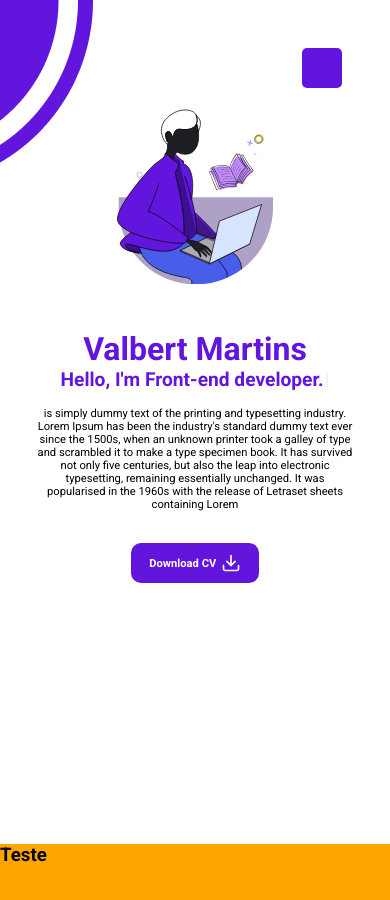
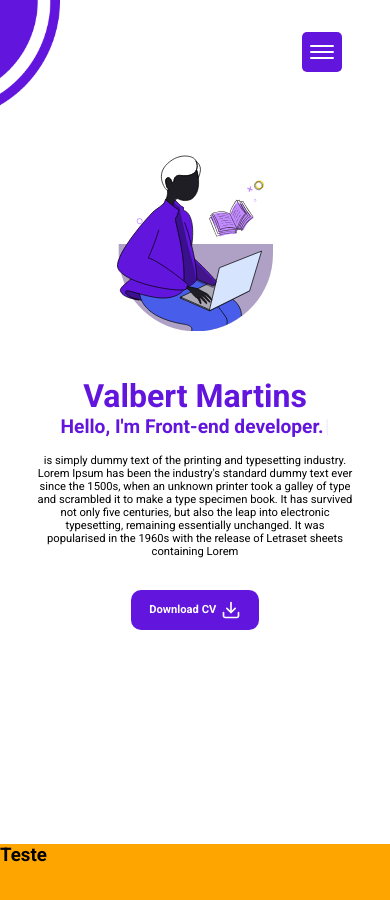
Before and after one commit to ValbertMartins/personal_portfolio, a React (Vite) app: page / in a window 390 px wide. Shown: the top 900 px of the page. Built offline with nearby package versions, Linux system fonts and the light colour scheme.

Commit message:
fixed problem viewport heigth

```diff
--- a/src/App.tsx
+++ b/src/App.tsx
@@ -1,6 +1,7 @@
 import { ThemeProvider } from "styled-components"
 import About from "./components/about"
 import Home from "./components/home"
+import Navbar from "./components/navbar"
 import Stacks from "./components/stacks"
 import { Container } from "./styles/app"
 import { GlobalStyles } from "./styles/global"
@@ -11,6 +12,7 @@ function App() {
     <ThemeProvider theme={Light}>
       <Container>
         <GlobalStyles />
+        <Navbar />
         <Home />
         <Stacks />
         <About />
--- a/src/components/buttonHamburguer/index.tsx
+++ b/src/components/buttonHamburguer/index.tsx
@@ -1,11 +1,34 @@
+import { motion } from "framer-motion"
 import { ReactNode, useState } from "react"
 import { ButtonMobileContainer, ContainerOptions } from "./styles"
 
+const list = {
+  visible: {
+    opacity: 1,
+    transition: {
+      when: "beforeChildren",
+      staggerChildren: 0.3,
+    },
+  },
+  hidden: {
+    opacity: 0,
+    transition: {
+      when: "afterChildren",
+    },
+  },
+}
 export const ButtonHamburguer = ({ children }: { children: ReactNode }) => {
   const [showContent, setShowContent] = useState(false)
   return (
     <ButtonMobileContainer onClick={() => setShowContent(!showContent)}>
-      {showContent && <ContainerOptions>{children}</ContainerOptions>}
+      {showContent && (
+        <motion.div
+          animate={{ x: -290, y: 50 }}
+          transition={{ delay: 0 }}
+        >
+          <ContainerOptions>{children}</ContainerOptions>
+        </motion.div>
+      )}
     </ButtonMobileContainer>
   )
 }
--- a/src/components/buttonHamburguer/styles.ts
+++ b/src/components/buttonHamburguer/styles.ts
@@ -4,7 +4,7 @@ import { ThemeProps } from "../../Interface/IThemeProps"
 export const ButtonMobileContainer = styled.button`
   height: 2.5rem;
   width: 2.5rem;
-  outline: none;
+  outline: 2px solid transparent;
   border: none;
   border-radius: 5px;
   cursor: pointer;
@@ -12,15 +12,31 @@ export const ButtonMobileContainer = styled.button`
   margin: 0 2rem;
   position: relative;
   user-select: none;
+  display: flex;
+  justify-content: center;
+  align-items: center;
+  transition: 300ms;
+
+  ::after {
+    content: "";
+    height: 2px;
+    display: inline-block;
+    background-color: white;
+    width: 60%;
+    border-radius: 1px;
+    box-shadow: 0px 6px 0px 0px white, 0px -6px 0px 0px white;
+  }
+  :hover {
+    outline: 2px solid ${({ theme }: { theme: ThemeProps }) => theme.colors.SECONDARY};
+  }
 `
 
 export const ContainerOptions = styled.div`
   display: flex;
-  flex-direction: column;
+
   position: absolute;
-  gap: 1rem;
-  bottom: -8rem;
-  left: -1.5rem;
+  bottom: 0rem;
+  left: 0;
   font-size: 1rem;
   z-index: 5;
 `
--- a/src/components/home/index.tsx
+++ b/src/components/home/index.tsx
@@ -1,60 +1,19 @@
 import {
   ContainerContent,
   HomeContainer,
-  Navbar,
   PeopleIllustration,
   PersonalInfoContainer,
 } from "./styles"
 import PeopleIllustrationSvg from "../../assets/svg/peopleIlustration.svg"
 import { motion } from "framer-motion"
 import ProfileInfo from "./profileInfo"
-import { useEffect, useRef, useState } from "react"
-import ButtonHamburguer from "../buttonHamburguer"
-import { NavbarItem } from "../navbarItems/styles"
-import NavbarItems from "../navbarItems"
-import { ReactComponent as ArrowDown } from "../../assets/svg/arrow-down.svg"
 
 const Home = () => {
-  const [windowSize, setWindowSize] = useState(window.innerWidth)
-  const [writeEffectLetters, setWriteEffectLetters] = useState("")
-  useEffect(() => {
-    const resizeEvent = window.addEventListener("resize", (event: UIEvent) => {
-      const target = event.target as Window
-      setWindowSize(target.innerWidth)
-    })
-
-    return () => window.removeEventListener("resize", resizeEvent as any)
-  }, [])
-
-  // useEffect(() => {
-  //   let text = "Hello I'm Front-end Developer.".split("")
-  //   let indexLetter = 0
-  //   const writeEffect = setInterval(() => {
-  //     if (indexLetter <= text.length - 2) {
-  //       setWriteEffectLetters(prevLetters => prevLetters + text[indexLetter])
-  //       indexLetter++
-  //     }
-  //   }, 1000)
-
-  //   // if (indexLetter == text.length) return () => clearInterval(writeEffect)
-  // }, [])
-
   return (
     <HomeContainer>
       <ContainerContent>
-        <Navbar>
-          {windowSize <= 580 ? (
-            <ButtonHamburguer>
-              <NavbarItems />
-            </ButtonHamburguer>
-          ) : (
-            <NavbarItems />
-          )}
-        </Navbar>
-
         <PersonalInfoContainer>
-          <ProfileInfo writeEffectLetters={writeEffectLetters} />
-
+          <ProfileInfo />
           <motion.div
             animate={{
               translateY: -30,
@@ -68,16 +27,6 @@ const Home = () => {
           </motion.div>
         </PersonalInfoContainer>
       </ContainerContent>
-      {/* <ButtonScrollDown>
-        <motion.div
-          animate={{
-            translateY: 20,
-          }}
-          transition={{ repeat: Infinity, duration: 1, repeatType: "mirror", delay: 2 }}
-        >
-          <ArrowDown />
-        </motion.div>
-      </ButtonScrollDown> */}
     </HomeContainer>
   )
 }
--- a/src/components/home/profileInfo/index.tsx
+++ b/src/components/home/profileInfo/index.tsx
@@ -12,7 +12,7 @@ import {
 import { ReactComponent as DownloadIcon } from "../../../assets/svg/downloadIcon.svg"
 import curriculumFile from "../../../assets/curriculoAtualizado.pdf"
 
-const ProfileInfo = ({ writeEffectLetters }: { writeEffectLetters: string }) => {
+const ProfileInfo = () => {
   return (
     <motion.div
       animate={{ opacity: 1, scale: 1 }}
@@ -29,6 +29,7 @@ const ProfileInfo = ({ writeEffectLetters }: { writeEffectLetters: string }) =>
             }}
           />
         </Description>
+
         <Abstract>
           is simply dummy text of the printing and typesetting industry. Lorem Ipsum has been
           the industry's standard dummy text ever since the 1500s, when an unknown printer took
@@ -37,6 +38,7 @@ const ProfileInfo = ({ writeEffectLetters }: { writeEffectLetters: string }) =>
           essentially unchanged. It was popularised in the 1960s with the release of Letraset
           sheets containing Lorem
         </Abstract>
+
         <ButtonDownloadCurriculum
           href={curriculumFile}
           download="Curriculum"
--- a/src/components/home/styles.ts
+++ b/src/components/home/styles.ts
@@ -5,25 +5,30 @@ import circle_background_one from "../../assets/images/circle_background_one.png
 import circle_background_mobile from "../../assets/images/circle_background_mobile.png"
 
 export const HomeContainer = styled.section`
-  width: 100vw;
-  min-height: 100vh;
-
+  height: 100vh;
   background-color: ${({ theme }: { theme: ThemeProps }) => theme.colors.BACKGROUND_COLOR};
   background-image: url(${circle_background}), url(${circle_background_one});
   background-repeat: no-repeat;
   background-position: bottom right, left bottom;
-  background-size: 220px, 190px;
-  animation-duration: 5s;
+  background-size: 200px, 170px;
+
+  @media (max-width: 1025px) {
+    background-size: 154px, 110px;
+  }
+
   @media (max-width: 580px) {
     background-image: url(${circle_background_mobile});
     background-position: left top;
-    background-size: inherit;
+    background-size: 60px;
   }
 `
 export const ContainerContent = styled.div`
-  max-width: 1000px;
+  max-width: 1025px;
+  display: flex;
+  flex-direction: column;
+  justify-content: center;
+  height: 100%;
   margin: 0rem auto;
-
   @media (max-width: 1025px) {
     max-width: 900px;
   }
@@ -32,18 +37,12 @@ export const ContainerContent = styled.div`
   }
 `
 
-export const Navbar = styled.div`
-  display: flex;
-  justify-content: end;
-  padding: 3rem 1rem;
-`
-
 export const PersonalInfoContainer = styled.div`
+  margin: 0 auto;
   display: flex;
   justify-content: space-between;
   margin: 5rem 0;
   align-items: center;
-
   @media (max-width: 1025px) {
     justify-content: center;
   }
@@ -64,13 +63,3 @@ export const PeopleIllustration = styled.img`
     width: 40%;
   }
 `
-
-// export const ButtonScrollDown = styled.div`
-//   display: flex;
-//   justify-content: center;
-//   margin: 2rem 0;
-//   svg {
-//     width: 50px;
-//     height: 50px;
-//   }
-// `
--- /dev/null
+++ b/src/components/navbar/index.tsx
@@ -0,0 +1,30 @@
+import React, { useEffect, useState } from "react"
+import ButtonHamburguer from "../buttonHamburguer"
+import NavbarItems from "../navbarItems"
+import { NavbarContainer, NavbarContent } from "./styles"
+const Navbar = () => {
+  const [windowSize, setWindowSize] = useState(window.innerWidth)
+
+  useEffect(() => {
+    const resizeEvent = window.addEventListener("resize", (event: UIEvent) => {
+      const target = event.target as Window
+      setWindowSize(target.innerWidth)
+    })
+    return () => window.removeEventListener("resize", resizeEvent as any)
+  }, [])
+  return (
+    <NavbarContainer>
+      <NavbarContent>
+        {windowSize <= 580 ? (
+          <ButtonHamburguer>
+            <NavbarItems />
+          </ButtonHamburguer>
+        ) : (
+          <NavbarItems />
+        )}
+      </NavbarContent>
+    </NavbarContainer>
+  )
+}
+
+export default Navbar
--- /dev/null
+++ b/src/components/navbar/styles.ts
@@ -0,0 +1,29 @@
+import styled from "styled-components"
+import { ThemeProps } from "../../Interface/IThemeProps"
+
+export const NavbarContainer = styled.div`
+  background-color: ${({ theme }: { theme: ThemeProps }) => theme.colors.BACKGROUND_COLOR};
+  position: fixed;
+  width: 100%;
+  top: 0rem;
+  z-index: 10;
+
+  @media (max-width: 580px) {
+    background-color: transparent;
+  }
+`
+export const NavbarContent = styled.div`
+  max-width: 1000px;
+  margin: 0 auto;
+  display: flex;
+  justify-content: end;
+  padding: 2rem 1rem;
+  font-size: 1.2rem;
+  @media (max-width: 1025px) {
+    max-width: 700px;
+    font-size: 1rem;
+  }
+  @media (max-width: 710px) {
+    max-width: 580px;
+  }
+`
--- a/src/components/navbarItems/index.tsx
+++ b/src/components/navbarItems/index.tsx
@@ -1,5 +1,5 @@
 import { NavbarItem } from "./styles"
-
+import { motion } from "framer-motion"
 const NavbarItems = () => {
   return (
     <>
--- a/src/components/navbarItems/styles.ts
+++ b/src/components/navbarItems/styles.ts
@@ -1,4 +1,4 @@
-import styled from "styled-components"
+import styled, { keyframes } from "styled-components"
 import { ThemeProps } from "../../Interface/IThemeProps"
 
 export const NavbarItem = styled.a`
@@ -8,6 +8,7 @@ export const NavbarItem = styled.a`
   cursor: pointer;
   transition: 500ms;
   text-decoration: none;
+
   :hover {
     color: ${({ theme }: { theme: ThemeProps }) => theme.colors.SECONDARY};
   }
```
